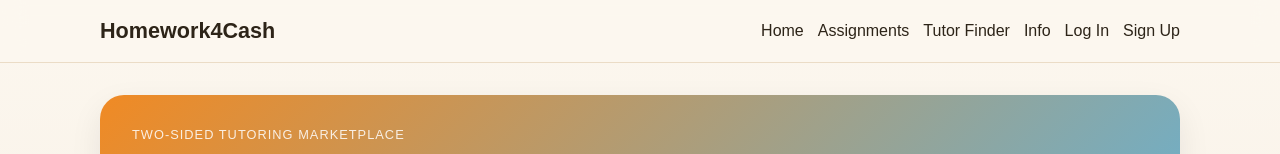
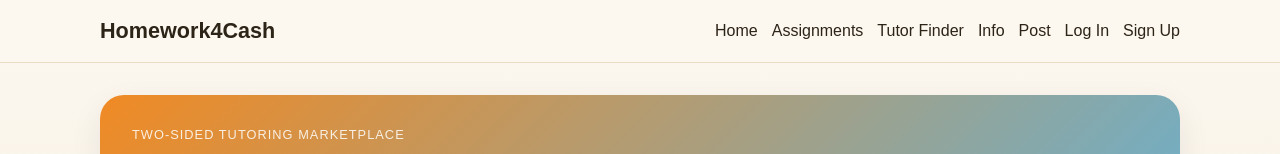
Before and after one commit to kdautp-dev/TutorLink, a Next.js app: page / in a window 1280 px wide. Shown: the top 154 px of the page. Built offline with nearby package versions, Linux system fonts and the light colour scheme; no server answers.

Commit message:
Show post link in nav for logged-out users

```diff
--- a/components/Layout.js
+++ b/components/Layout.js
@@ -26,7 +26,7 @@
             <Link href="/assignments">Assignments</Link>
             <Link href="/tutors">Tutor Finder</Link>
             <Link href="/info">Info</Link>
-            {authUser && <Link href="/post">Post</Link>}
+            <Link href="/post">Post</Link>
             {authUser && <Link href="/bookmarks">Bookmarks</Link>}
             {authUser && profile && <Link href={`/profile/${profile.uid}`}>Profile</Link>}
             {authUser && !profile && <Link href="/complete-profile">Complete Profile</Link>}
```
